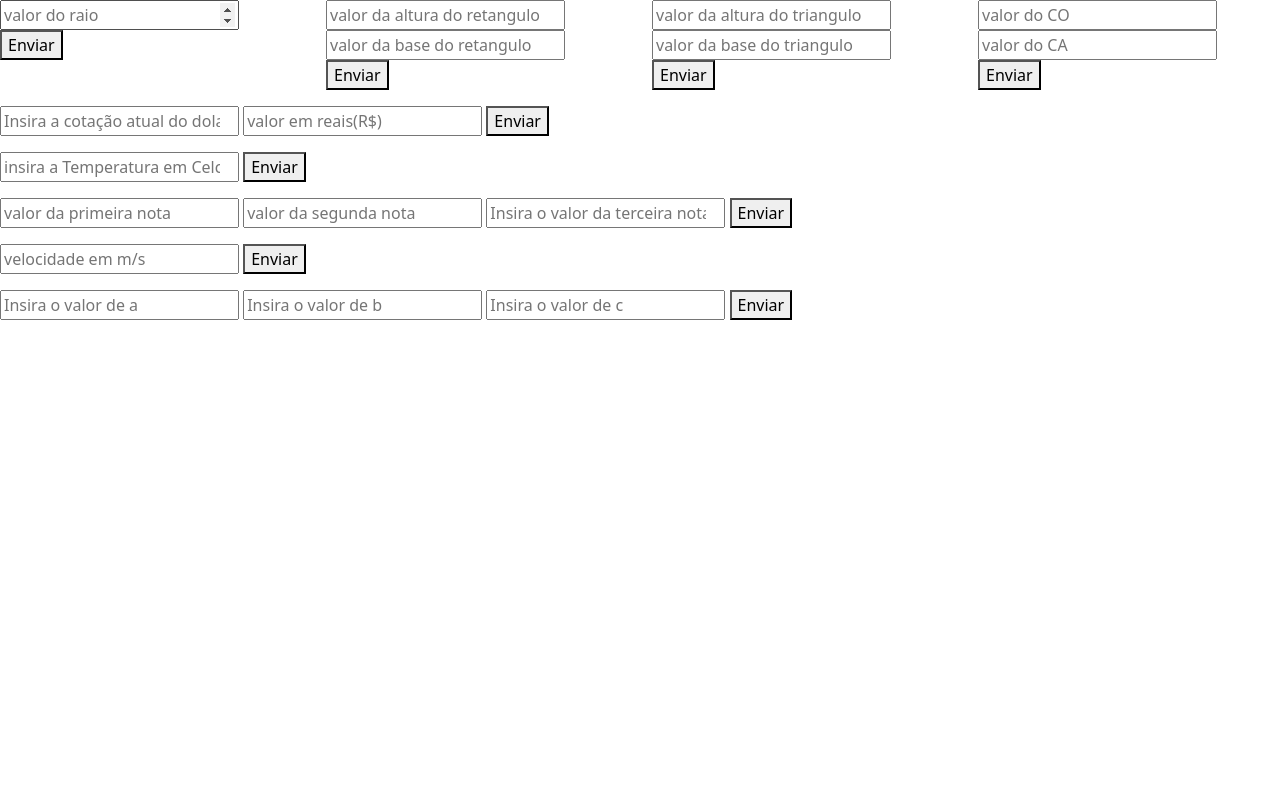
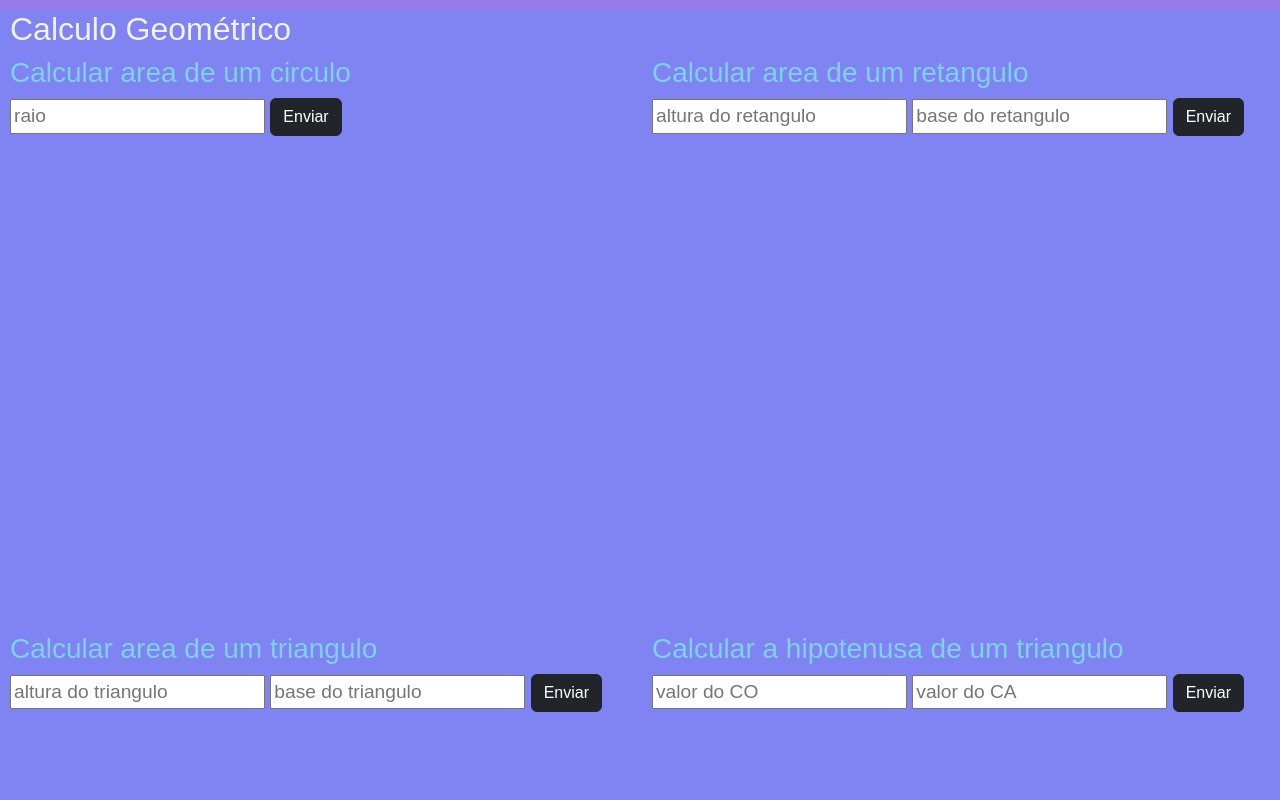
Before and after one commit to Gillian619/Algebra, a plain HTML site: page index.html in a window 1280 px wide. Shown: the top 800 px of the page. Drawn offline with Linux system fonts and the light colour scheme.

Commit message:
23/05/2023

```diff
--- a/css/style.css
+++ b/css/style.css
@@ -0,0 +1,27 @@
+#bodymain {
+    margin: 10px;
+    font-size: 1.2rem;
+    font-family: Arial, Helvetica, sans-serif;
+    color: #F0F2F0;
+    background-color: #967BE8;
+}
+
+.stg {
+    color: #7BD3E8;
+}
+
+.geo {
+    background-color: #8083F2;
+}
+
+.conv {
+    background-color: #7F99DB;
+}
+
+.math {
+    background-color: #80BFF2;
+}
+
+.resultado {
+    padding: 15pc;
+}
--- a/index.html
+++ b/index.html
@@ -11,62 +11,76 @@
     <title>Document</title>
 </head>
 
-<body>
-    <section class="row">
+<body id="bodymain">
+    <section class="geo row">
+        <h2>Calculo Geométrico</h2>
         <div class="area-circulo col">
-            <input type="number" id="raio" placeholder="valor do raio">
-            <button onclick="circulo()">Enviar</button>
-            <p id="resultado-a"></p>
+            <h3 class="stg">Calcular area de um circulo</h3>
+            <input type="number" id="raio" placeholder="raio">
+            <button class="btn btn-dark" onclick="circulo()">Enviar</button>
+            <p id="resultado-a" class="resultado"></p>
         </div>
         <div class="area-retangulo col">
-            <input type="number" id="ar" placeholder="valor da altura do retangulo">
-            <input type="number" id="br" placeholder="valor da base do retangulo">
-            <button onclick="retangulo()">Enviar</button>
-            <p id="resultado-r"></p>
+            <h3 class="stg">Calcular area de um retangulo</h3>
+            <input type="number" id="ar" placeholder="altura do retangulo">
+            <input type="number" id="br" placeholder="base do retangulo">
+            <button class="btn btn-dark" onclick="retangulo()">Enviar</button>
+            <p id="resultado-r" class="resultado"></p>
         </div>
         <div class="area-triangulo col">
-            <input type="number" id="at" placeholder="valor da altura do triangulo">
-            <input type="number" id="bt" placeholder="valor da base do triangulo">
-            <button onclick="triangulo()">Enviar</button>
-            <p id="resultado-t"></p>
+            <h3 class="stg">Calcular area de um triangulo</h3>
+            <input type="number" id="at" placeholder="altura do triangulo">
+            <input type="number" id="bt" placeholder="base do triangulo">
+            <button class="btn btn-dark" onclick="triangulo()">Enviar</button>
+            <p id="resultado-t" class="resultado"></p>
         </div>
         <div class="hippotenusa col">
+            <h3 class="stg">Calcular a hipotenusa de um triangulo</h3>
             <input type="number" id="co" placeholder="valor do CO">
             <input type="number" id="ca" placeholder="valor do CA">
-            <button onclick="hip()">Enviar</button>
-            <p id="resultado-h"></p>
+            <button class="btn btn-dark" onclick="hip()">Enviar</button>
+            <p id="resultado-h" class="resultado"></p>
         </div>
     </section>
-    <section>
-        <div class="real>dolar">
-            <input type="number" id="dol" placeholder="Insira a cotação atual do dolar($)">
+    <section class="conv row">
+        <h2>Conversão de unidades de medida</h2>
+        <div class="real>dolar col">
+            <h3 class="stg">converter Real(R$) para dolar ($)</h3>
+            <input type="number" id="dol" placeholder="cotação atual do dolar($)">
             <input type="number" id="real" placeholder="valor em reais(R$)">
-            <button onclick="dolar()">Enviar</button>
-            <p id="resultado-d"></p>
+            <button class="btn btn-dark" onclick="dolar()">Enviar</button>
+            <p id="resultado-d" class="resultado"></p>
         </div>
-        <div class="c>f">
-            <input type="number" id="ce" placeholder="insira a Temperatura em Celcius ">
-            <button onclick="degree()">Enviar</button>
-            <p id="resultado-c"></p>
+        <div class="c>f col">
+            <h3 class="stg">converter celcius (C) para fahrenheit(F)</h3>
+            <input type="number" id="ce" placeholder="Temperatura em Celcius ">
+            <button class="btn btn-dark" onclick="degree()">Enviar</button>
+            <p id="resultado-c" class="resultado"></p>
         </div>
-        <div class="medias">
-            <input type="number" id="n1" placeholder="valor da primeira nota">
-            <input type="number" id="n2" placeholder="valor da segunda nota">
-            <input type="number" id="n3" placeholder="Insira o valor da terceira nota">
-            <button onclick="media()">Enviar</button>
-            <p id="resultado-m"></p>
+        <div class="velocidade col">
+            <h3 class="stg">converter metros por segundo(M/S) para kilometros por hora(K/M)</h3>
+            <input type="number" id="ms" placeholder="velocidade em m/s">
+            <button class="btn btn-dark" onclick="velocidade()">Enviar</button>
+            <p id="resultado-v" class="resultado"></p>
         </div>
-        <div class="velocidade">
-            <input type="number" id="ms" placeholder="velocidade em m/s">
-            <button onclick="velocidade()">Enviar</button>
-            <p id="resultado-v"></p>
+    </section>
+    <section class="math row">
+        <h2>calculo matemático</h2>
+        <div class="medias col">
+            <h3 class="stg">Calcular media Aritimética</h3>
+            <input type="number" id="n1" placeholder="primeira nota">
+            <input type="number" id="n2" placeholder="segunda nota">
+            <input type="number" id="n3" placeholder="terceira nota">
+            <button class="btn btn-dark" onclick="media()">Enviar</button>
+            <p id="resultado-m" class="resultado"></p>
         </div>
-        <div class="bha">
+        <div class="bha col">
+            <h3 class="stg">calculo de equação de segundo grau</h3>
             <input type="number" id="a" placeholder="Insira o valor de a">
             <input type="number" id="b" placeholder="Insira o valor de b">
             <input type="number" id="c" placeholder="Insira o valor de c">
-            <button onclick="mascara()">Enviar</button>
-            <p id="resultado-bh"></p>
+            <button class="btn btn-dark" onclick="mascara()">Enviar</button>
+            <p id="resultado-bh" class="resultado"></p>
         </div>
     </section>
 
--- a/js/script.js
+++ b/js/script.js
@@ -52,5 +52,5 @@ function mascara() {
     let delta = parseFloat(Math.pow(b, 2) - 4 * a * c)
     let x1 = parseFloat((-b + Math.sqrt(delta)) / (2 * a)).toFixed(2)
     let x2 = parseFloat((-b - Math.sqrt(delta)) / (2 * a)).toFixed(2)
-    document.getElementById("resultado-bh").innerHTML = "x1" + x1 + "x2" + x2
+    document.getElementById("resultado-bh").innerHTML = " x1=" + x1 + " x2=" + x2
 }
```
